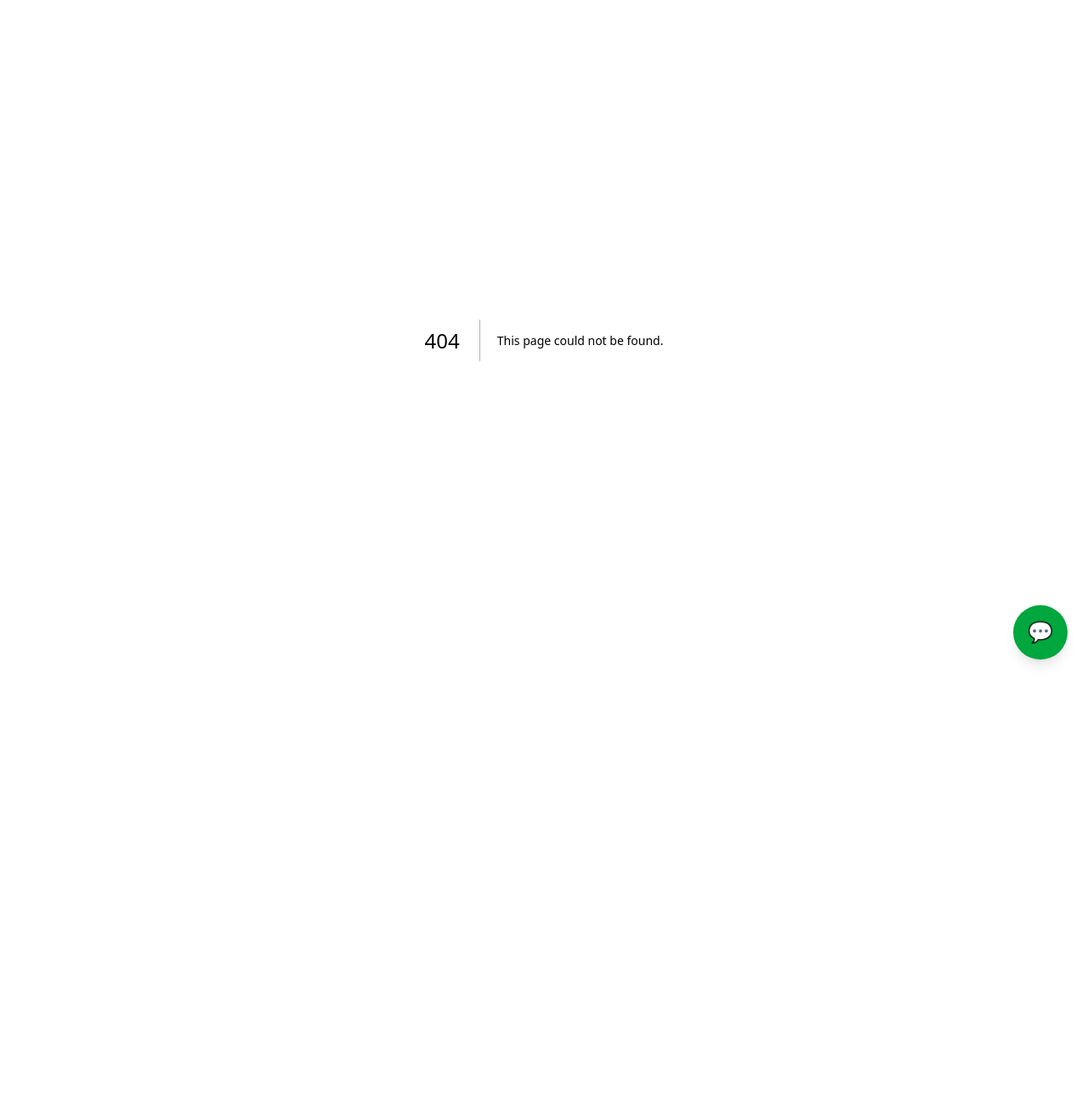
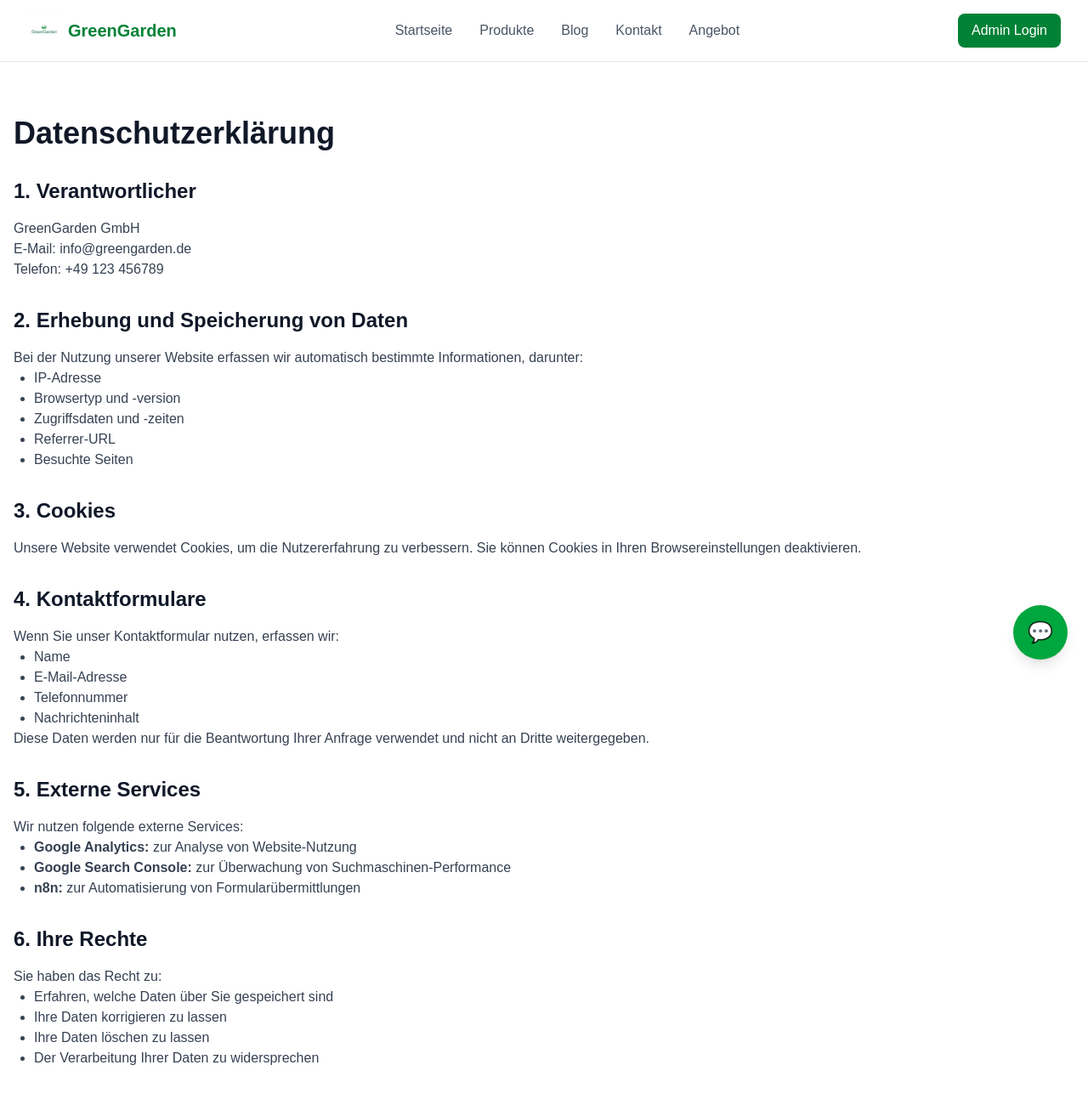
Before and after one commit to neubertdenny-hub/Green-Garden, a Next.js app: page /datenschutz in a window 1280 px wide. Before the commit this address had no page. Shown: the top 1293 px of the page at 85% size. Before the commit the page ends 800 px from the top, so only its background shows below. Built offline with nearby package versions, Linux system fonts and the light colour scheme.

Commit message:
Add DSGVO/Privacy page and social media links to footer (Instagram, Facebook, TikTok)

```diff
--- a/app/blog/page.tsx
+++ b/app/blog/page.tsx
@@ -128,10 +128,16 @@ export default function BlogPage() {
       {/* Footer */}
       <footer className="bg-gray-900 text-gray-300 py-16 mt-24">
         <div className="max-w-7xl mx-auto px-4 sm:px-6 lg:px-8">
-          <div className="grid md:grid-cols-4 gap-12 mb-12">
+          <div className="grid md:grid-cols-5 gap-12 mb-12">
             <div>
               <h4 className="text-white font-bold mb-4">GreenGarden</h4>
               <p className="text-sm">Premium Gartenprodukte & Tipps für deinen Garten.</p>
+              {/* Social Media */}
+              <div className="flex gap-4 mt-6">
+                <a href="https://instagram.com/greengarden" target="_blank" rel="noopener noreferrer" className="text-2xl hover:text-white transition" title="Instagram">📸</a>
+                <a href="https://facebook.com/greengarden" target="_blank" rel="noopener noreferrer" className="text-2xl hover:text-white transition" title="Facebook">👍</a>
+                <a href="https://tiktok.com/@greengarden" target="_blank" rel="noopener noreferrer" className="text-2xl hover:text-white transition" title="TikTok">🎵</a>
+              </div>
             </div>
             <div>
               <h4 className="text-white font-bold mb-4">Navigation</h4>
@@ -149,7 +155,7 @@ export default function BlogPage() {
             <div>
               <h4 className="text-white font-bold mb-4">Rechtliches</h4>
               <ul className="space-y-2 text-sm">
-                <li><a href="#" className="hover:text-white transition">Datenschutz</a></li>
+                <li><Link href="/datenschutz" className="hover:text-white transition">Datenschutz (DSGVO)</Link></li>
                 <li><a href="#" className="hover:text-white transition">Impressum</a></li>
               </ul>
             </div>
--- /dev/null
+++ b/app/datenschutz/page.tsx
@@ -0,0 +1,102 @@
+'use client';
+
+import Link from 'next/link';
+import Header from '../components/Header';
+
+export default function Datenschutz() {
+  return (
+    <div className="flex flex-col min-h-screen bg-white">
+      <Header />
+
+      <section className="py-16 px-4">
+        <div className="max-w-4xl mx-auto prose prose-lg max-w-none text-gray-700">
+          <h1 className="text-4xl font-bold mb-8 text-gray-900">Datenschutzerklärung</h1>
+
+          <h2 className="text-2xl font-bold mt-8 mb-4 text-gray-900">1. Verantwortlicher</h2>
+          <p>
+            GreenGarden GmbH<br />
+            E-Mail: info@greengarden.de<br />
+            Telefon: +49 123 456789
+          </p>
+
+          <h2 className="text-2xl font-bold mt-8 mb-4 text-gray-900">2. Erhebung und Speicherung von Daten</h2>
+          <p>
+            Bei der Nutzung unserer Website erfassen wir automatisch bestimmte Informationen, darunter:
+          </p>
+          <ul className="list-disc ml-6">
+            <li>IP-Adresse</li>
+            <li>Browsertyp und -version</li>
+            <li>Zugriffsdaten und -zeiten</li>
+            <li>Referrer-URL</li>
+            <li>Besuchte Seiten</li>
+          </ul>
+
+          <h2 className="text-2xl font-bold mt-8 mb-4 text-gray-900">3. Cookies</h2>
+          <p>
+            Unsere Website verwendet Cookies, um die Nutzererfahrung zu verbessern. Sie können Cookies in Ihren Browsereinstellungen deaktivieren.
+          </p>
+
+          <h2 className="text-2xl font-bold mt-8 mb-4 text-gray-900">4. Kontaktformulare</h2>
+          <p>
+            Wenn Sie unser Kontaktformular nutzen, erfassen wir:
+          </p>
+          <ul className="list-disc ml-6">
+            <li>Name</li>
+            <li>E-Mail-Adresse</li>
+            <li>Telefonnummer</li>
+            <li>Nachrichteninhalt</li>
+          </ul>
+          <p>
+            Diese Daten werden nur für die Beantwortung Ihrer Anfrage verwendet und nicht an Dritte weitergegeben.
+          </p>
+
+          <h2 className="text-2xl font-bold mt-8 mb-4 text-gray-900">5. Externe Services</h2>
+          <p>
+            Wir nutzen folgende externe Services:
+          </p>
+          <ul className="list-disc ml-6">
+            <li><strong>Google Analytics:</strong> zur Analyse von Website-Nutzung</li>
+            <li><strong>Google Search Console:</strong> zur Überwachung von Suchmaschinen-Performance</li>
+            <li><strong>n8n:</strong> zur Automatisierung von Formularübermittlungen</li>
+          </ul>
+
+          <h2 className="text-2xl font-bold mt-8 mb-4 text-gray-900">6. Ihre Rechte</h2>
+          <p>Sie haben das Recht zu:</p>
+          <ul className="list-disc ml-6">
+            <li>Erfahren, welche Daten über Sie gespeichert sind</li>
+            <li>Ihre Daten korrigieren zu lassen</li>
+            <li>Ihre Daten löschen zu lassen</li>
+            <li>Der Verarbeitung Ihrer Daten zu widersprechen</li>
+          </ul>
+
+          <h2 className="text-2xl font-bold mt-8 mb-4 text-gray-900">7. Kontakt zum Datenschutz</h2>
+          <p>
+            Für Fragen zum Datenschutz kontaktieren Sie uns bitte unter:<br />
+            E-Mail: info@greengarden.de<br />
+            Telefon: +49 123 456789
+          </p>
+
+          <div className="mt-12 p-6 bg-green-50 border-l-4 border-green-600 rounded">
+            <p className="text-sm text-gray-600">
+              Diese Datenschutzerklärung wurde zuletzt aktualisiert am 05. August 2026.
+            </p>
+          </div>
+
+          <div className="mt-8">
+            <Link href="/" className="text-green-600 hover:text-green-700">
+              ← Zur Startseite
+            </Link>
+          </div>
+        </div>
+      </section>
+
+      <footer className="bg-gray-900 text-gray-300 py-16 mt-24">
+        <div className="max-w-7xl mx-auto px-4 sm:px-6 lg:px-8">
+          <div className="text-center">
+            <p>&copy; 2024 GreenGarden. Alle Rechte vorbehalten.</p>
+          </div>
+        </div>
+      </footer>
+    </div>
+  );
+}
```
